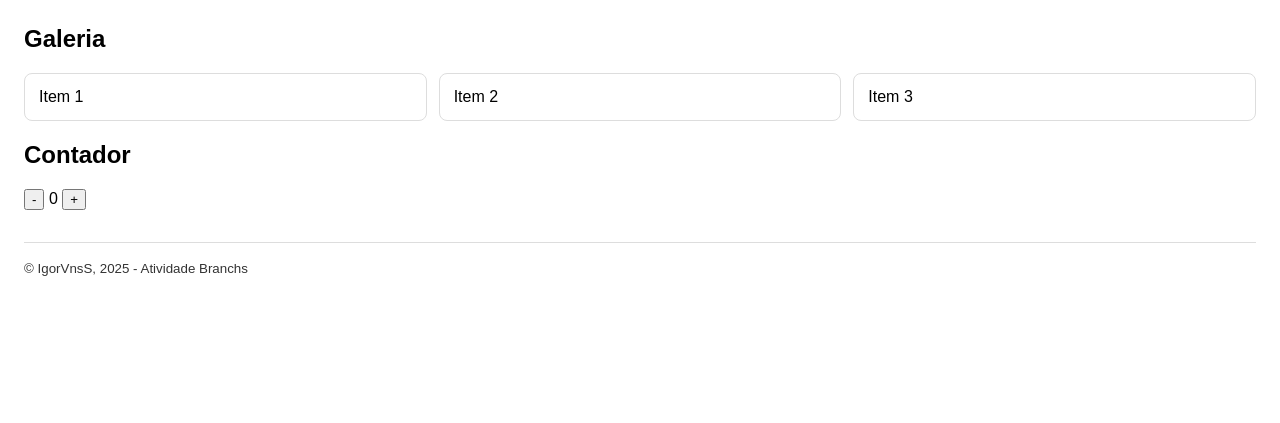
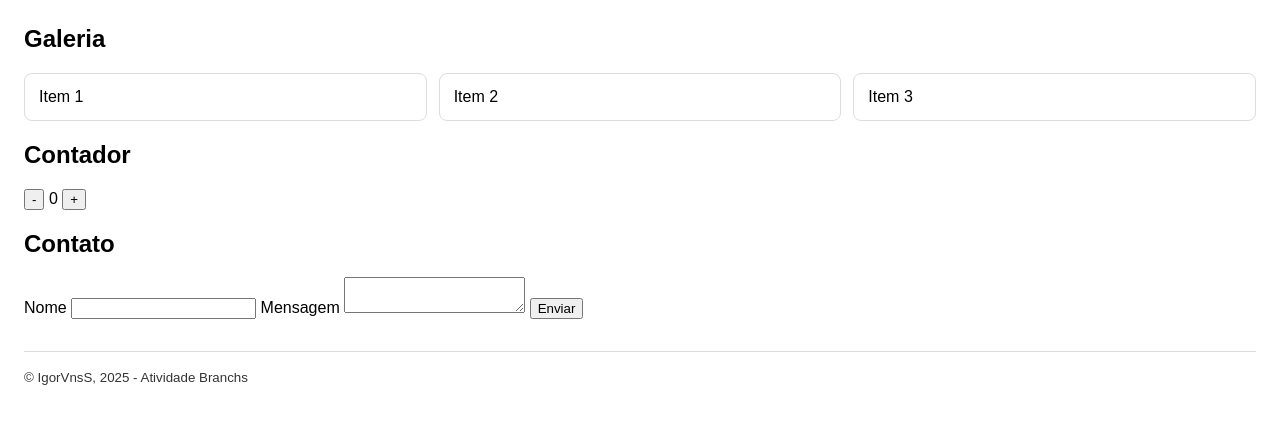
Before and after one commit to IgorVnsS/atividade-branchs, a plain HTML site: page index.html in a window 1280 px wide. Shown: the part 103-526 px from the top of the page. Drawn offline with Linux system fonts and the light colour scheme.

Commit message:
feat(contato): adiciona formulario de contato no HTML

```diff
--- a/index.html
+++ b/index.html
@@ -36,6 +36,24 @@
       <button id="btnMais">+</button>
     </section>
 
+    <section id="contato">
+      <h2>Contato</h2>
+      <form id="formContato">
+        <label>
+          Nome
+          <input id="nome" type="text" required />
+        </label>
+
+        <label>
+          Mensagem
+          <textarea id="msg" required></textarea>
+        </label>
+
+        <button type="submit">Enviar</button>
+      </form>
+
+      <p id="resultadoContato"></p>
+    </section>
   </main>
 
   <script src="js/app.js"></script>
```
